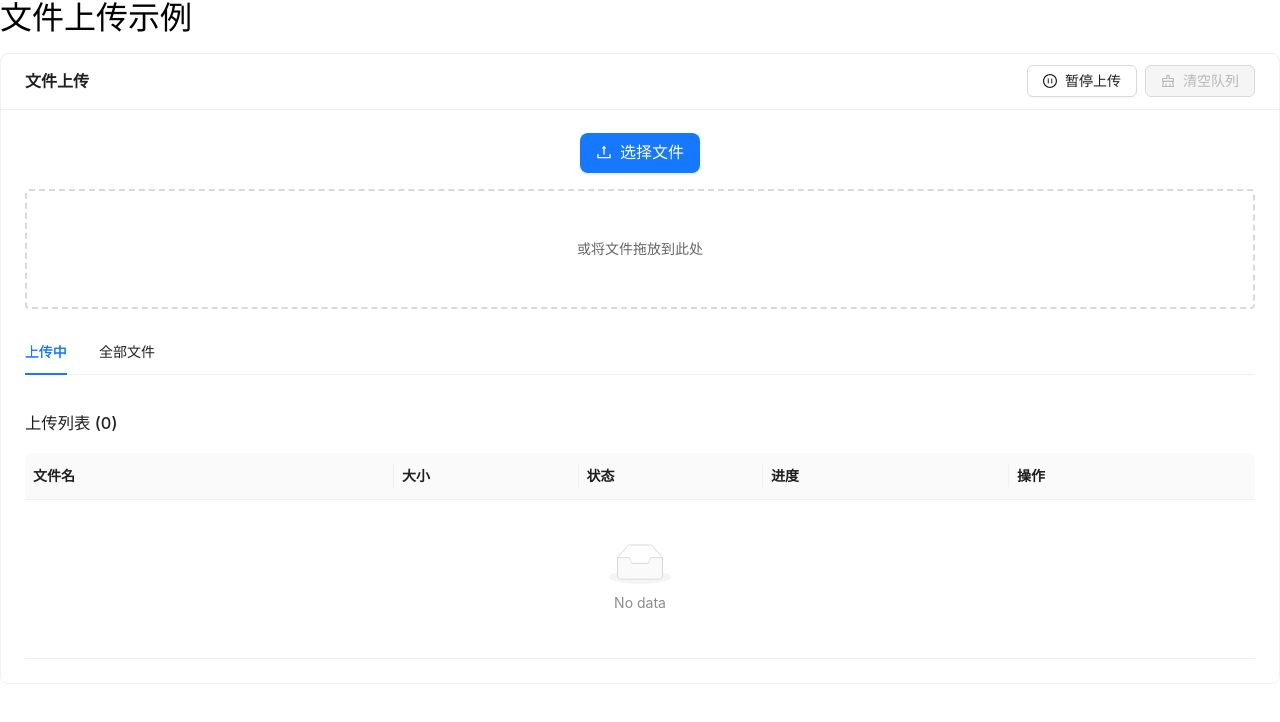
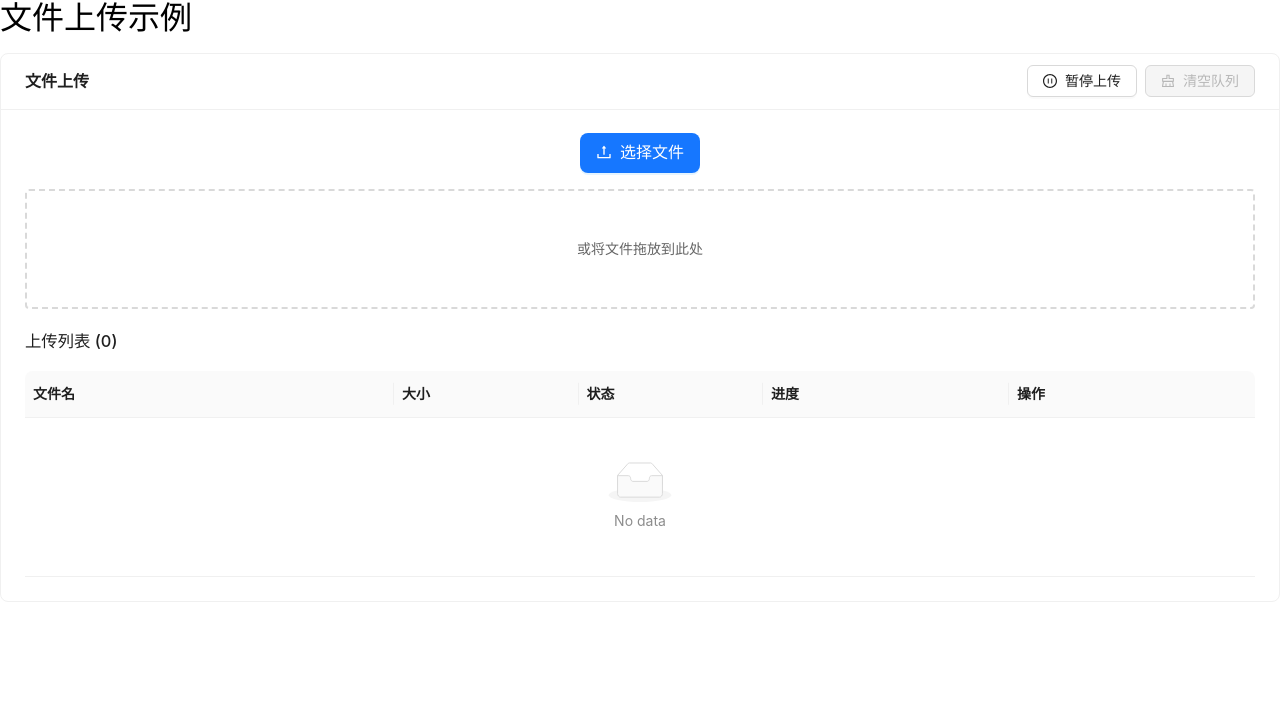
Before and after one commit to frankvane/react-upload, a React (Vite) app: page / in a window 1280 px wide. Shown: the top 722 px of the page. Built offline with nearby package versions, Linux system fonts and the light colour scheme.

Commit message:
feat: 重构UploadTask和FileListPanel组件，简化Tabs逻辑，提升代码可读性和维护性

```diff
--- a/src/components/FileUploader/UploadTask/components/FileListPanel.tsx
+++ b/src/components/FileUploader/UploadTask/components/FileListPanel.tsx
@@ -80,33 +80,16 @@ const getStatusTag = (status: UploadStatus): JSX.Element => {
   }
 };
 
-interface FileListPanelProps {
-  showCompleted?: boolean;
-}
-
-const FileListPanel: React.FC<FileListPanelProps> = ({
-  showCompleted = true,
-}) => {
+const FileListPanel: React.FC = () => {
   // 使用选择器函数分别获取状态和动作，避免不必要的重新渲染
   const uploadFiles = useUploadStore((state) => state.uploadFiles);
   const removeFile = useUploadStore((state) => state.removeFile);
   const clearCompleted = useUploadStore((state) => state.clearCompleted);
 
-  // 过滤已完成的文件（如果不显示已完成）
-  const filteredFiles = React.useMemo(() => {
-    return showCompleted
-      ? uploadFiles
-      : uploadFiles.filter(
-          (file) =>
-            file.status !== UploadStatus.DONE &&
-            file.status !== UploadStatus.INSTANT
-        );
-  }, [uploadFiles, showCompleted]);
-
   // 按照创建时间排序，最新的在前面
   const sortedFiles = React.useMemo(() => {
-    return [...filteredFiles].sort((a, b) => b.createdAt - a.createdAt);
-  }, [filteredFiles]);
+    return [...uploadFiles].sort((a, b) => b.createdAt - a.createdAt);
+  }, [uploadFiles]);
 
   const handleRetry = useCallback((fileId: string) => {
     retryUpload(fileId);
--- a/src/components/FileUploader/UploadTask/index.tsx
+++ b/src/components/FileUploader/UploadTask/index.tsx
@@ -1,4 +1,4 @@
-import { Button, Card, Space, Tabs } from "antd";
+import { Button, Card, Space } from "antd";
 import {
   ClearOutlined,
   PauseCircleOutlined,
@@ -30,7 +30,6 @@ const UploadTask: React.FC<UploadTaskProps> = ({
   maxSize = 1024, // 默认最大1GB
   maxCount,
 }) => {
-  const [activeTab, setActiveTab] = useState<string>("uploading");
   const [queuePaused, setQueuePaused] = useState<boolean>(false);
 
   // 暂停/恢复上传队列
@@ -51,20 +50,6 @@ const UploadTask: React.FC<UploadTaskProps> = ({
 
   // 获取队列状态
   const queueStats = getQueueStats();
-
-  // 定义 Tabs 的 items
-  const tabItems = [
-    {
-      key: "uploading",
-      label: "上传中",
-      children: <FileListPanel showCompleted={false} />,
-    },
-    {
-      key: "all",
-      label: "全部文件",
-      children: <FileListPanel showCompleted={true} />,
-    },
-  ];
 
   return (
     <Card
@@ -97,7 +82,7 @@ const UploadTask: React.FC<UploadTaskProps> = ({
         maxCount={maxCount}
       />
 
-      <Tabs activeKey={activeTab} onChange={setActiveTab} items={tabItems} />
+      <FileListPanel />
     </Card>
   );
 };
```
